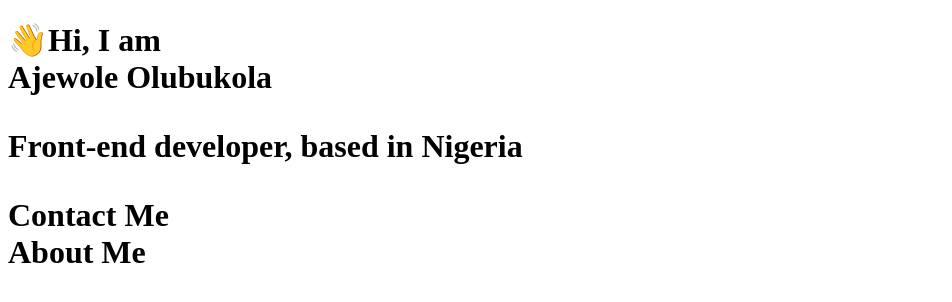
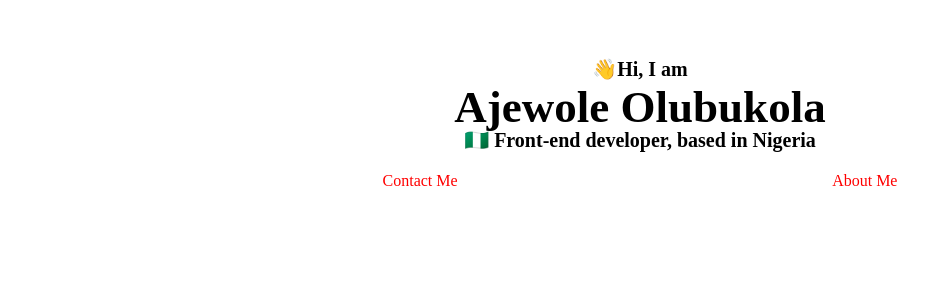
Before and after one commit to DevAnny11/introduction-demo, a plain HTML site: page index.html in a window 1280 px wide. Shown: the whole page, without its empty margins (0-952 px from the left). Drawn offline with Linux system fonts and the light colour scheme.

Commit message:
I updated index.html file and sytle.css files

```diff
--- a/index.html
+++ b/index.html
@@ -7,10 +7,14 @@
     <title>Document</title>
 </head>
 <body>
-   <h1>👋Hi, I am <div>Ajewole Olubukola</div>
-   <p>Front-end developer, based in Nigeria</p>
+    <br />
+    <br />
 
-   <div>
+   <h1>👋Hi, I am <div class="name">Ajewole Olubukola</div>
+   <p>🇳🇬 Front-end developer, based in Nigeria</p>
+   </h1>
+
+   <div class="informations">
     <div>Contact Me</div>
     <div>About Me</div>
    </div>
--- a/style.css
+++ b/style.css
@@ -0,0 +1,20 @@
+h1 {
+    text-align: center;
+    font-size: 20px;
+}
+.name {
+    font-size:45px;
+}
+
+p {
+    margin-top:-5px;
+    font-size:20px;
+}
+
+.informations {
+    color:red;
+    display: flex;
+    justify-content:space-evenly;
+
+
+}
```
